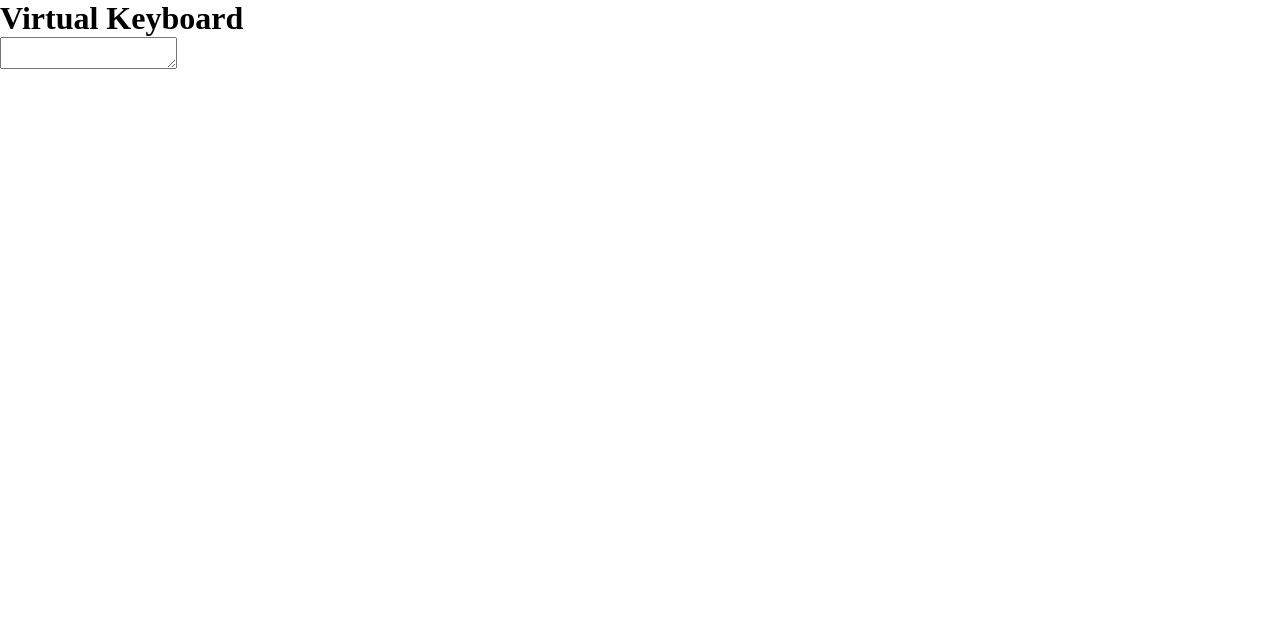
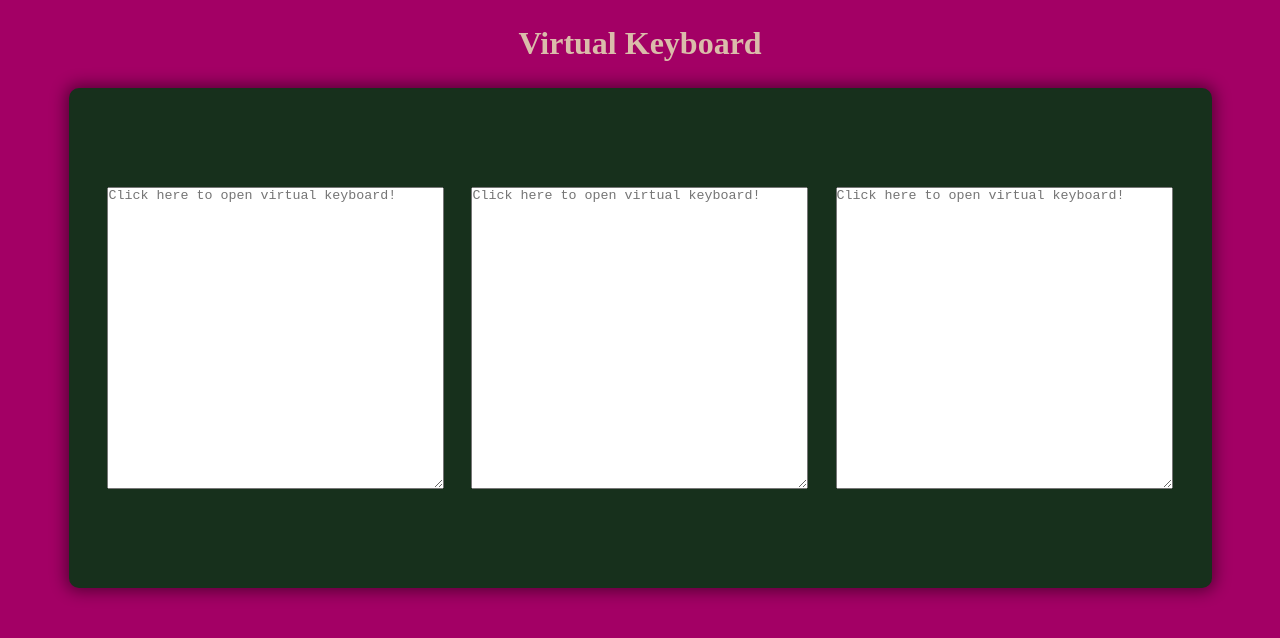
Before and after one commit to AlbertKw/VirtualKeyboard, a plain HTML site: page index.html in a window 1280 px wide. Drawn offline with Linux system fonts and the light colour scheme.

Commit message:
Added basic styling

```diff
--- a/css/keyboard.css
+++ b/css/keyboard.css
@@ -2,6 +2,17 @@
   margin: 0;
   padding: 0;
   box-sizing: border-box;
+}
+
+body {
+  background: rgb(163, 0, 101);
+  margin: 5px;
+}
+
+h1 {
+  color: rgb(218, 188, 170);
+  text-align: center;
+  margin-top: 2%;
 }
 
 .keyboard {
@@ -9,7 +20,7 @@
   bottom: 0;
   left: 0;
   width: 100%;
-  background-color: #397e9e;
+  background-color: rgb(69, 105, 144);
   user-select: none;
   padding: 5px 0;
   box-shadow: 0px -10px 11px 0px rgba(0, 0, 0, 0.15);
@@ -28,7 +39,7 @@
   border: none;
   border-radius: 5px;
   color: white;
-  background: rgb(111 178 210 / 75%);
+  background: rgb(90, 131, 175);
   padding: 5px;
   height: 45px;
   width: 5%;
@@ -74,3 +85,16 @@
 .keyboard-key-active::after {
   background: greenyellow;
 }
+
+.text-areas-container {
+  display: flex;
+  justify-content: space-around;
+  align-items: center;
+  background-color: #17301C;
+  margin: 2% 5%;
+  padding: 2%;
+  height: 500px;
+  max-height: 50%;
+  border-radius: 10px;
+  box-shadow: 0px 0px 16px 3px rgba(0,0,0,0.48);
+}
--- a/index.html
+++ b/index.html
@@ -12,7 +12,11 @@
   </head>
   <body>
     <h1>Virtual Keyboard</h1>
-    <textarea class="keyboard-text"></textarea>
+    <div class="text-areas-container">
+      <textarea class="keyboard-text" placeholder="Click here to open virtual keyboard!" cols="40" rows="20"></textarea>
+      <textarea class="keyboard-text" placeholder="Click here to open virtual keyboard!" cols="40" rows="20"></textarea>
+      <textarea class="keyboard-text" placeholder="Click here to open virtual keyboard!" cols="40" rows="20"></textarea>
+    </div>
     <script src="js/keyboard.js"></script>
   </body>
 </html>
```
